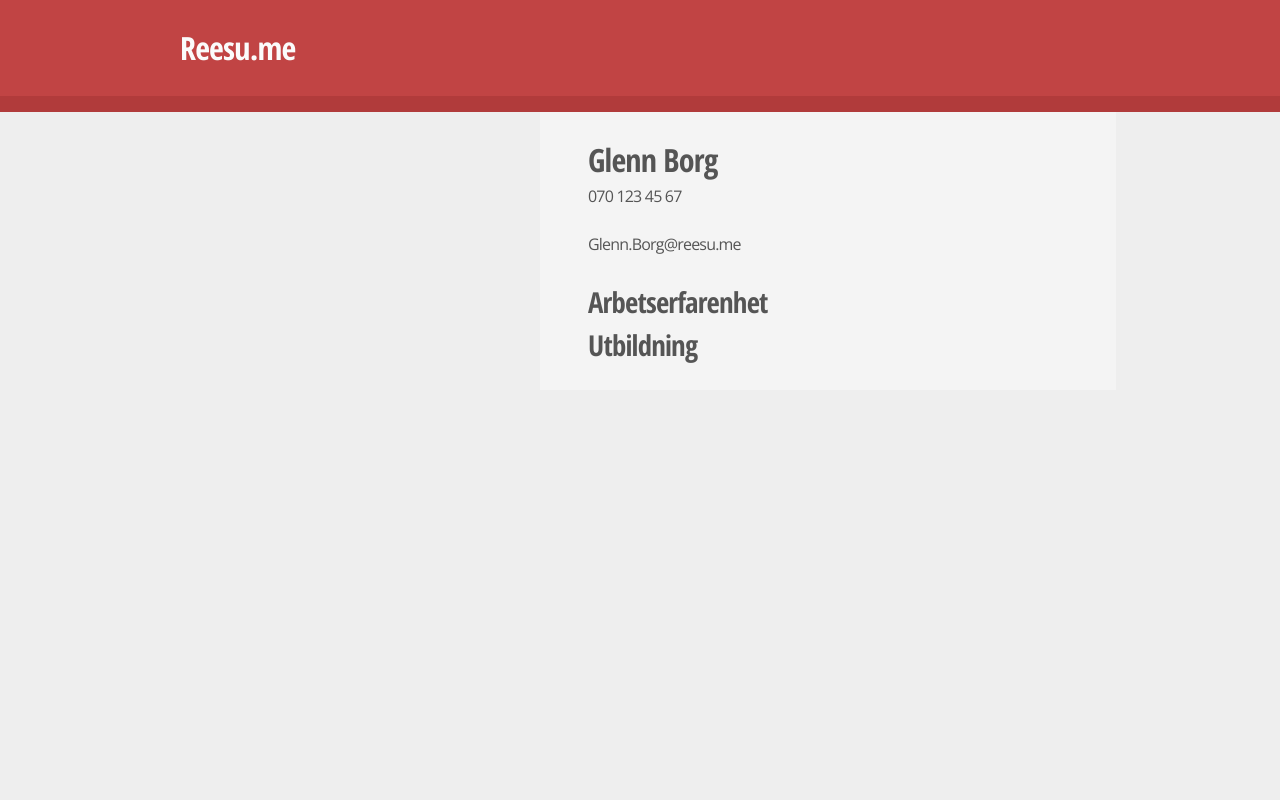
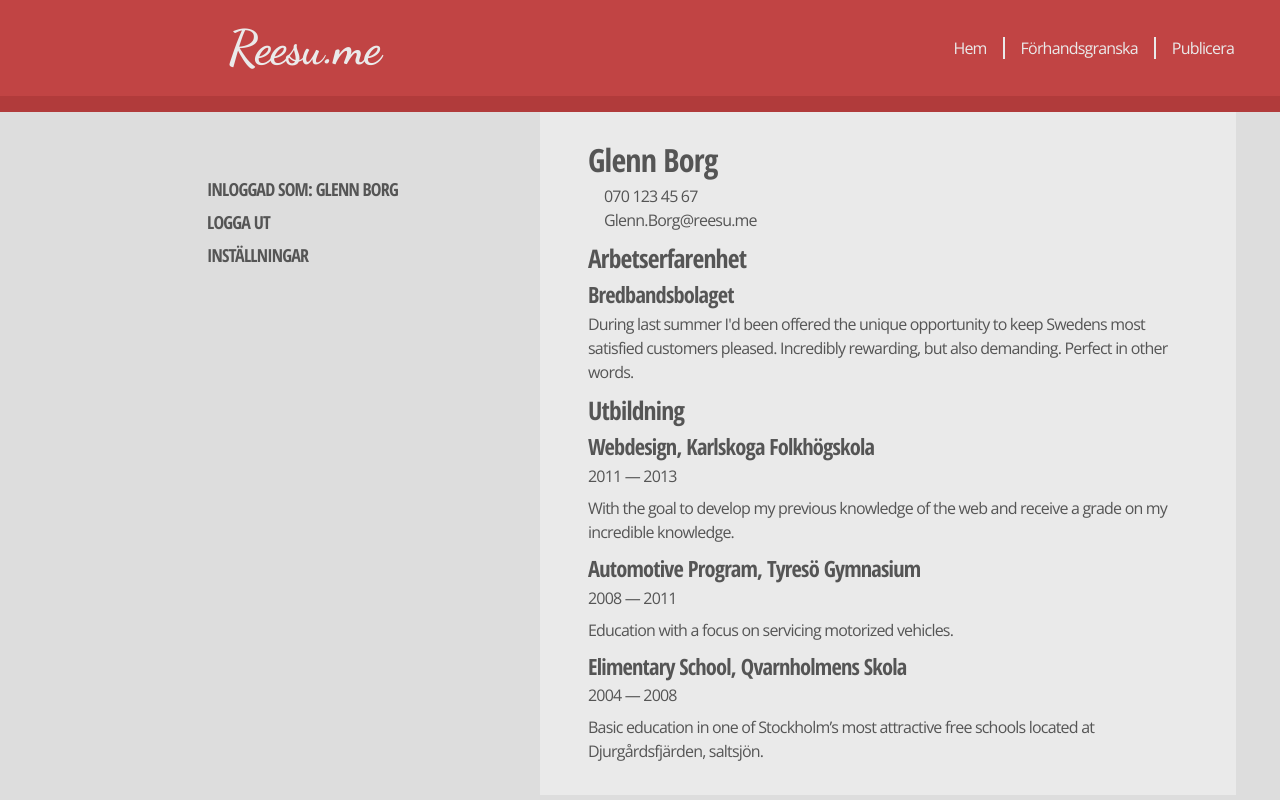
Before and after one commit to AdamHjerpe/Reesu.me, a PHP site: page /edit.html in a window 1280 px wide. Run offline with PHP 8.4, Linux system fonts and the light colour scheme.

Commit message:
Vidare utveckling av layout, bl.a navigering
Signed-off-by: AdamHjerpe <Adam.Hjerpe@hotmail.com>

```diff
--- a/css/style.css
+++ b/css/style.css
@@ -1,12 +1,12 @@
 @import url(http://fonts.googleapis.com/css?family=Open+Sans:400italic,400,700);
 @import url(http://fonts.googleapis.com/css?family=Open+Sans+Condensed:300,700);
-@import url(http://fonts.googleapis.com/css?family=Open+Sans+Condensed:300,700);
+@import url(http://fonts.googleapis.com/css?family=Dancing+Script:700);
 /* line 32, /Users/adamhjerpe/Documents/htdocs/reesu.me/dev/css/style.scss */
 * {
   margin: 0;
   padding: 0;
+  outline: none;
   border: none;
-  outline: none;
   vertical-align: baseline;
   -webkit-font-smoothing: subpixel-antialiased; }
 
@@ -27,21 +27,21 @@ h1 {
 
 /* line 57, /Users/adamhjerpe/Documents/htdocs/reesu.me/dev/css/_typography.scss */
 h2 {
-  font-size: 1.8em; }
+  font-size: 1.6em; }
 
 /* line 63, /Users/adamhjerpe/Documents/htdocs/reesu.me/dev/css/_typography.scss */
 h3 {
-  font-size: 1.6em; }
+  font-size: 1.4em; }
 
 /* line 69, /Users/adamhjerpe/Documents/htdocs/reesu.me/dev/css/_typography.scss */
 h4 {
-  font-size: 1.4em;
+  font-size: 1.2em;
   font-weight: 300;
   text-transform: uppercase; }
 
 /* line 77, /Users/adamhjerpe/Documents/htdocs/reesu.me/dev/css/_typography.scss */
 h5 {
-  font-size: 1.2em; }
+  font-size: 1.1em; }
 
 /* line 83, /Users/adamhjerpe/Documents/htdocs/reesu.me/dev/css/_typography.scss */
 h6 {
@@ -51,7 +51,7 @@ h6 {
 p {
   font-family: "Open Sans", "Helvetica Neue", Arial, Garuda, Sans-serif;
   font-size: 1em;
-  margin: 0 0 1.5em 0; }
+  margin: 0 0 0.5em 0; }
 
 /* line 101, /Users/adamhjerpe/Documents/htdocs/reesu.me/dev/css/_typography.scss */
 ul, ol {
@@ -104,7 +104,7 @@ q:after {
 
 /* line 169, /Users/adamhjerpe/Documents/htdocs/reesu.me/dev/css/_typography.scss */
 blockquote {
-  background: ligthen(#eeeeee, 1.5%);
+  background: ligthen(#dddddd, 1.5%);
   border-left: 10px solid #b13b3b;
   margin: 1.5em 0;
   padding: 0.5em 1.5em;
@@ -127,13 +127,13 @@ blockquote {
 
 /* line 89, /Users/adamhjerpe/Documents/htdocs/reesu.me/dev/css/style.scss */
 body {
-  background: #eeeeee;
+  background: #dddddd;
   color: #555555;
+  letter-spacing: -0.05em;
+  line-height: 1.5em;
   font-family: "Open Sans", "Helvetica Neue", Arial, Garuda, Sans-serif;
   font-size: 16px;
-  font-weight: 400;
-  letter-spacing: -0.05em;
-  line-height: 1.5em; }
+  font-weight: 400; }
   @media screen and (max-width: 1024px) {
     /* line 89, /Users/adamhjerpe/Documents/htdocs/reesu.me/dev/css/style.scss */
     body {
@@ -145,84 +145,166 @@ body {
 
 /* line 110, /Users/adamhjerpe/Documents/htdocs/reesu.me/dev/css/style.scss */
 header {
+  margin: 0 0 0 0;
   width: 100%;
   height: 6em;
-  margin: 0 0 0 0;
   border-bottom: 1em solid #b13b3b;
   background: #c14444; }
-  /* line 116, /Users/adamhjerpe/Documents/htdocs/reesu.me/dev/css/style.scss */
-  header h1 {
-    line-height: 3em;
-    font-family: "Open Sans Condensed", sans-serif;
-    font-weight: 700; }
-  /* line 121, /Users/adamhjerpe/Documents/htdocs/reesu.me/dev/css/style.scss */
-  header a {
-    border-bottom: none;
-    color: #fbfbfb; }
-    /* line 124, /Users/adamhjerpe/Documents/htdocs/reesu.me/dev/css/style.scss */
-    header a:visited, header a:focus, header a:active, header a:hover {
-      border-bottom: none; }
 
-/* line 130, /Users/adamhjerpe/Documents/htdocs/reesu.me/dev/css/style.scss */
+/* line 119, /Users/adamhjerpe/Documents/htdocs/reesu.me/dev/css/style.scss */
 .header-wrap {
   position: fixed;
-  height: auto;
   top: 0em;
+  bottom: 0;
   left: 50%;
-  bottom: 0;
-  margin-left: -460px; }
-  /* line 137, /Users/adamhjerpe/Documents/htdocs/reesu.me/dev/css/style.scss */
+  margin-left: -460px;
+  width: 1070px;
+  height: auto; }
+  /* line 127, /Users/adamhjerpe/Documents/htdocs/reesu.me/dev/css/style.scss */
   .header-wrap h1 {
+    float: left;
+    padding: 0 0 0 1em;
+    max-width: 5em;
+    width: auto;
     background: #c14444;
-    padding: 0 1em;
-    margin-left: -1em;
-    z-index: 0; }
+    font-weight: 700;
+    font-family: "Dancing Script", "Open Sans Condensed", sans-serif;
+    font-size: 3em;
+    line-height: 2em; }
   @media screen and (max-width: 1024px) {
-    /* line 130, /Users/adamhjerpe/Documents/htdocs/reesu.me/dev/css/style.scss */
+    /* line 119, /Users/adamhjerpe/Documents/htdocs/reesu.me/dev/css/style.scss */
     .header-wrap {
       left: 5%;
       margin-left: 0;
-      width: auto;
-      max-width: 20em; } }
+      max-width: 20em;
+      width: auto; } }
   @media screen and (max-width: 840px) {
-    /* line 130, /Users/adamhjerpe/Documents/htdocs/reesu.me/dev/css/style.scss */
+    /* line 119, /Users/adamhjerpe/Documents/htdocs/reesu.me/dev/css/style.scss */
     .header-wrap {
+      position: static;
       margin-left: 0;
-      position: static;
-      width: 90%;
-      padding: 0 5% 0 5%; } }
+      padding: 0 5% 0 5%;
+      width: 90%; } }
+  /* line 149, /Users/adamhjerpe/Documents/htdocs/reesu.me/dev/css/style.scss */
+  .header-wrap a {
+    border-bottom: none;
+    color: #eaeaea; }
+    /* line 152, /Users/adamhjerpe/Documents/htdocs/reesu.me/dev/css/style.scss */
+    .header-wrap a:visited, .header-wrap a:focus, .header-wrap a:active, .header-wrap a:hover {
+      border-bottom: none;
+      color: #eaeaea; }
+  /* line 157, /Users/adamhjerpe/Documents/htdocs/reesu.me/dev/css/style.scss */
+  .header-wrap ul {
+    float: right;
+    margin: 2.3em 0; }
+    /* line 160, /Users/adamhjerpe/Documents/htdocs/reesu.me/dev/css/style.scss */
+    .header-wrap ul li {
+      display: inline-block;
+      float: left;
+      padding: 0 1em;
+      border-right: 2px solid #eaeaea;
+      color: #eaeaea;
+      line-height: 1.4em; }
+      /* line 167, /Users/adamhjerpe/Documents/htdocs/reesu.me/dev/css/style.scss */
+      .header-wrap ul li:last-of-type {
+        border: none; }
+    /* line 171, /Users/adamhjerpe/Documents/htdocs/reesu.me/dev/css/style.scss */
+    .header-wrap ul:after {
+      clear: both; }
+    /* line 174, /Users/adamhjerpe/Documents/htdocs/reesu.me/dev/css/style.scss */
+    .header-wrap ul:after {
+      background: url(img/avatar-placeholder.png);
+      height: 4em;
+      width: 4em;
+      border-radius: 4em; }
+  @media screen and (max-width: 1024px) {
+    /* line 119, /Users/adamhjerpe/Documents/htdocs/reesu.me/dev/css/style.scss */
+    .header-wrap {
+      padding: 0 5%;
+      max-width: 1000px;
+      width: 90%; } }
+  @media screen and (max-width: 840px) {
+    /* line 119, /Users/adamhjerpe/Documents/htdocs/reesu.me/dev/css/style.scss */
+    .header-wrap {
+      padding: 0 5%;
+      width: 90%; } }
 
-/* line 160, /Users/adamhjerpe/Documents/htdocs/reesu.me/dev/css/style.scss */
+/* line 197, /Users/adamhjerpe/Documents/htdocs/reesu.me/dev/css/style.scss */
 .wrapper {
-  background: #eeeeee;
-  padding: 0 2em; }
+  padding: 0 2em;
+  background: #dddddd; }
   @media screen and (max-width: 840px) {
-    /* line 160, /Users/adamhjerpe/Documents/htdocs/reesu.me/dev/css/style.scss */
+    /* line 197, /Users/adamhjerpe/Documents/htdocs/reesu.me/dev/css/style.scss */
     .wrapper {
       padding: 0; } }
 
-/* line 168, /Users/adamhjerpe/Documents/htdocs/reesu.me/dev/css/style.scss */
+/* line 205, /Users/adamhjerpe/Documents/htdocs/reesu.me/dev/css/style.scss */
 .content {
+  min-width: 30em;
   max-width: 37.5em;
-  min-width: 30em;
   position: absolute;
-  font: 1em/1.5 "Open Sans", "Helvetica Neue", Arial, Garuda, Sans-serif;
   left: 50%;
   margin-left: -100px;
   padding: 1.5em 3em;
-  background: #f4f4f4; }
+  background: #eaeaea;
+  font: 1em/1.5 "Open Sans", "Helvetica Neue", Arial, Garuda, Sans-serif; }
   @media screen and (max-width: 1024px) {
-    /* line 168, /Users/adamhjerpe/Documents/htdocs/reesu.me/dev/css/style.scss */
+    /* line 205, /Users/adamhjerpe/Documents/htdocs/reesu.me/dev/css/style.scss */
     .content {
       left: 35%;
       margin-left: 0;
-      width: 60%;
-      min-width: 60%; } }
+      min-width: 60%;
+      width: 60%; } }
   @media screen and (max-width: 840px) {
-    /* line 168, /Users/adamhjerpe/Documents/htdocs/reesu.me/dev/css/style.scss */
+    /* line 205, /Users/adamhjerpe/Documents/htdocs/reesu.me/dev/css/style.scss */
     .content {
       position: static;
       padding: 5%;
       padding-top: 0;
+      min-width: 90%;
+      width: 90%; } }
+
+/* line 239, /Users/adamhjerpe/Documents/htdocs/reesu.me/dev/css/style.scss */
+.contact-info-tel {
+  margin: 0;
+  text-indent: 1em; }
+
+/* line 243, /Users/adamhjerpe/Documents/htdocs/reesu.me/dev/css/style.scss */
+.contact-info-email {
+  text-indent: 1em; }
+
+/* line 251, /Users/adamhjerpe/Documents/htdocs/reesu.me/dev/css/style.scss */
+.sidebar {
+  position: fixed;
+  top: 7em;
+  bottom: 0;
+  left: 50%;
+  margin-left: -460px;
+  padding-top: 65px;
+  width: 250px;
+  height: auto; }
+  /* line 260, /Users/adamhjerpe/Documents/htdocs/reesu.me/dev/css/style.scss */
+  .sidebar ul {
+    list-style: none;
+    text-transform: uppercase;
+    font: bold 18px "Open Sans Condensed", sans-serif; }
+  /* line 264, /Users/adamhjerpe/Documents/htdocs/reesu.me/dev/css/style.scss */
+  .sidebar li a {
+    display: inline-block;
+    margin: 2px 0 2px 10px;
+    padding: 0 3px;
+    text-decoration: none !important; }
+  @media screen and (max-width: 1024px) {
+    /* line 251, /Users/adamhjerpe/Documents/htdocs/reesu.me/dev/css/style.scss */
+    .sidebar {
+      left: 5%;
+      margin-left: 0;
+      width: 25%; } }
+  @media screen and (max-width: 840px) {
+    /* line 251, /Users/adamhjerpe/Documents/htdocs/reesu.me/dev/css/style.scss */
+    .sidebar {
+      position: static;
+      margin-left: 0;
+      padding: 5% 5% 0 5%;
       width: 90%;
-      min-width: 90%; } }
+      text-align: center; } }
--- a/dev/css/_typography.scss
+++ b/dev/css/_typography.scss
@@ -26,13 +26,13 @@ $h-font: 'Open Sans Condensed', sans-serif;;
 // Import of font for logo //
 /////////////////////////////
 
-@import url(http://fonts.googleapis.com/css?family=Open+Sans+Condensed:300,700);
+@import url(http://fonts.googleapis.com/css?family=Dancing+Script:700);
 
 ///////////////////////////////////////////////////////////////
 // Change h-font variable to match imported font family name //
 ///////////////////////////////////////////////////////////////
 
-$logo-font: 'Open Sans Condensed', sans-serif;;
+$logo-font: 'Dancing Script', 'Open Sans Condensed', sans-serif;;
 
 ///////////////////////////////
 // All stylings for headings //
@@ -56,19 +56,19 @@ h1 {
 
 h2 {
   font: {
-    size: 1.8em;
+    size: 1.6em;
   }
 }
 
 h3 {
   font: {
-    size: 1.6em;
+    size: 1.4em;
   }
 }
 
 h4 {
   font: {
-    size: 1.4em;
+    size: 1.2em;
     weight: 300;
   }
   text-transform: uppercase;
@@ -76,7 +76,7 @@ h4 {
 
 h5 {
   font: {
-    size: 1.2em;
+    size: 1.1em;
   }
 }
 
@@ -95,7 +95,7 @@ p {
 		family: $p-font;
 		size: 1em;
   }
-	margin: 0 0 $l-height 0;
+	margin: 0 0 0.5em 0;
 }
 
 ul,ol {
--- a/dev/css/style.scss
+++ b/dev/css/style.scss
@@ -29,7 +29,7 @@
 // Css development reset //
 ///////////////////////////
 
- * { margin: 0; padding: 0; border: none; outline: none; vertical-align: baseline; -webkit-font-smoothing: subpixel-antialiased;}
+ * { margin: 0; padding: 0; outline: none; border: none; vertical-align: baseline; -webkit-font-smoothing: subpixel-antialiased;}
 
 //////////////////
 // 1. Variables //
@@ -62,7 +62,7 @@
     $head-col: #C14444;
 
 // Background color
-  $bg-col: #eeeeee;
+  $bg-col: #dddddd;
 
 // Font Color
   $font-col: #555555;
@@ -72,8 +72,8 @@
 ///////////////
 
 @mixin col-width {
+  min-width: 30em;
   max-width: 37.5em;
-  min-width: 30em;
 }
 
 /////////////////////////////////
@@ -90,13 +90,13 @@ body {
   background: $bg-col;
   // background: desaturate(lighten($head-col, 5%), 5%);
   color: $font-col;
+  letter-spacing: -0.05em;
+  line-height: $l-height;
   font: {
     family: $p-font;
     size : $f-size;
     weight: 400;
   }
-  letter-spacing: -0.05em;
-  line-height: $l-height;
   @media screen and (max-width: $break-large) {
     font-size: $f-size-m;}
   @media screen and (max-width: $break-small) {
@@ -108,58 +108,95 @@ body {
 ////////////////////////
 
 header {
+  margin: 0 0 0 0;
   width: 100%;
   height: 6em;
-  margin: 0 0 0 0;
   border-bottom: 1em solid darken($head-col, 5%);
   background: $head-col;
-    h1 {
-      line-height: 3em;
-      font-family: $logo-font;
-      font-weight: 700;
-    }
-    a {
-      border-bottom: none;
-      color: lighten($bg-col, 5%);
-    &:visited, &:focus, &:active, &:hover {
-      border-bottom: none;
-    }
-  }
+
 }
 
 .header-wrap {
   position: fixed;
+  top: 0em;
+  bottom: 0;
+  left: 50%;
+  margin-left: -460px;
+  width: 1070px;
   height: auto;
-  top: 0em;
-  left: 50%;
-  bottom: 0;
-  margin-left: -460px;
   h1 {
+    float: left;
+    padding: 0 0 0 1em;
+    max-width: 5em;
+    width: auto;
     background: $head-col;
-    padding: 0 1em;
-    margin-left: -1em;
-    z-index: 0;}
+    font-weight: 700;
+    font-family: $logo-font;
+    font-size: 3em;
+    line-height: 2em;}
     @media screen and (max-width: $break-large) {
       left: 5%;
       margin-left: 0;
+      max-width: 20em;
       width: auto;
-      max-width: 20em;
     }
     @media screen and (max-width: $break-small) {
+      position: static;
       margin-left: 0;
-      position: static;
+      padding: 0 5% 0 5%;
       width: 90%;
-      padding: 0 5% 0 5%;
+    }
+  a {
+    border-bottom: none;
+    color: lighten($bg-col, 5%);
+    &:visited, &:focus, &:active, &:hover {
+      border-bottom: none;
+      color: lighten($bg-col, 5%);
     }
   }
+    ul {
+      float: right;
+      margin: 2.3em 0;
+      li {
+        display: inline-block;
+        float: left;
+        padding: 0 1em;
+        border-right: 2px solid lighten($bg-col, 5%);
+        color: lighten($bg-col, 5%);
+        line-height: 1.4em;
+        &:last-of-type {
+          border: none;
+        }
+      }
+      &:after {
+        clear: both;
+      }
+      &:after {
+        background: url(img/avatar-placeholder.png);
+        height: 4em;
+        width: 4em;
+        border-radius: 4em;
+      }
+    }
+  @media screen and (max-width: $break-large) {
+    padding: 0 5%;
+    max-width: 1000px;
+    width: 90%;
+  }
+  @media screen and (max-width: $break-small) {
+    padding: 0 5%;
+    width: 90%;
+  }
+}
+
 
 //////////////////////////////
 // 3.2 Main Content Styling //
 //////////////////////////////
 
 .wrapper {
+  padding: 0 2em;
   background: $bg-col;
-  padding: 0 2em;
   @media screen and (max-width: $break-small) {
     padding: 0;
   }
@@ -168,29 +205,29 @@ header {
 .content {
   @include col-width;
   position: absolute;
-  font: 1em/1.5 $p-font;
   left: 50%;
   margin-left: -100px;
   padding: 1.5em 3em;
-  background: lighten($bg-col, 2.5%);
+  background: lighten($bg-col, 5%);
+  font: 1em/1.5 $p-font;
   @media screen and (max-width: $break-large) {
     left: 35%;
     margin-left: 0;
+    min-width: 60%;
     width: 60%;
-    min-width: 60%;
   }
   @media screen and (max-width: $break-small) {
     position: static;
     padding: 5%;
     padding-top: 0;
+    min-width: 90%;
     width: 90%;
-    min-width: 90%;
   }
 }
 
-//////////////////////////
-// Contact info Section //
-//////////////////////////
+////////////////////////////////
+// 3.2.1 Contact info Section //
+////////////////////////////////
 
 .contact-info {
 
@@ -200,11 +237,48 @@ header {
 
   }
   .contact-info-tel {
-
+    margin: 0;
+    text-indent: 1em;
   }
   .contact-info-email {
+    text-indent: 1em;
+  }
 
+/////////////////
+// 3.3 Sidebar //
+/////////////////
+
+.sidebar{
+  position: fixed;
+  top: 7em;
+  bottom: 0;
+  left: 50%;
+  margin-left: -460px;
+  padding-top: 65px;
+  width: 250px;
+  height: auto;
+  ul{
+    list-style:none;
+    text-transform: uppercase;
+    font: bold 18px 'Open Sans Condensed', sans-serif;}
+  li a{
+    display:inline-block;
+    margin:2px 0 2px 10px;
+    padding:0 3px;
+    text-decoration:none !important;}
+
+  @media screen and (max-width: $break-large) {
+    left: 5%;
+    margin-left: 0;
+    width: 25%;}
+  @media screen and (max-width: $break-small) {
+    position: static;
+    margin-left: 0;
+    padding: 5% 5% 0 5%;
+    width: 90%;
+    text-align: center;
   }
+}
 
 
 //////////////////////
--- a/edit.html
+++ b/edit.html
@@ -16,12 +16,26 @@
     <header class="main-header">
       <section class="header-wrap">
         <h1><a href="index.html">Reesu.me</a></h1>
+
+        <ul>
+          <li><a href="#">Hem</a></li>
+          <li><a href="#">Förhandsgranska</a></li>
+          <li><a href="#">Publicera</a></li>
+        </ul>
       </section>
       <!-- /header-wrap -->
     </header>
     <!-- /.main-header -->
 
     <div class="wrapper">
+      <section class="sidebar">
+        <ul>
+          <li>Inloggad som: Glenn Borg</li>
+          <li>Logga ut</li>
+          <li>Inställningar</li>
+        </ul>
+      </section>
+      <!-- /.sidebar -->
 
       <section class="content">
         <section class="contact-info">
@@ -33,12 +47,32 @@
 
         <section class="employment">
           <h2 class="employment-header">Arbetserfarenhet</h2>
+          <h3 class="employment-title">Bredbandsbolaget</h3>
+          <p class="employment-description">During last summer I'd been offered the unique opportunity to keep Swedens most satisfied customers pleased. Incredibly rewarding, but also demanding. Perfect in other words.</p>
+
         </section>
         <!-- /.employment -->
 
         <section class="education">
-          <h2 class="education-header">Utbildning</h2>
-
+          <section class="education-post">
+            <h2 class="education-header">Utbildning</h2>
+            <h3 class="education-title">Webdesign, Karlskoga Folkhögskola</h3>
+            <p class="education-date">2011 — 2013</p>
+            <p class="education-description">With the goal to develop my previous knowledge of the web and receive a grade on my incredible knowledge.</p>
+          </section>
+          <!-- /.education-post -->
+          <section class="education-post">
+            <h3 class="education-title">Automotive Program, Tyresö Gymnasium</h3>
+            <p class="education-date">2008 — 2011</p>
+          <p class="education-description">Education with a focus on servicing motorized vehicles.</p>
+          </section>
+          <!-- /.education-post -->
+          <section class="education-post">
+            <h3 class="education-title">Elimentary School, Qvarnholmens Skola</h3>
+            <p class="education-date">2004 — 2008</p>
+            <p class="education-description">Basic education in one of Stockholm’s most attractive free schools located at Djurgårdsfjärden, saltsjön.
+          </section>
+          <!-- /.education-post -->
         </section>
         <!-- /.education -->
 
```
Also changed, not shown: dev/css/style.css, img/avatar-placeholder.png (added).
